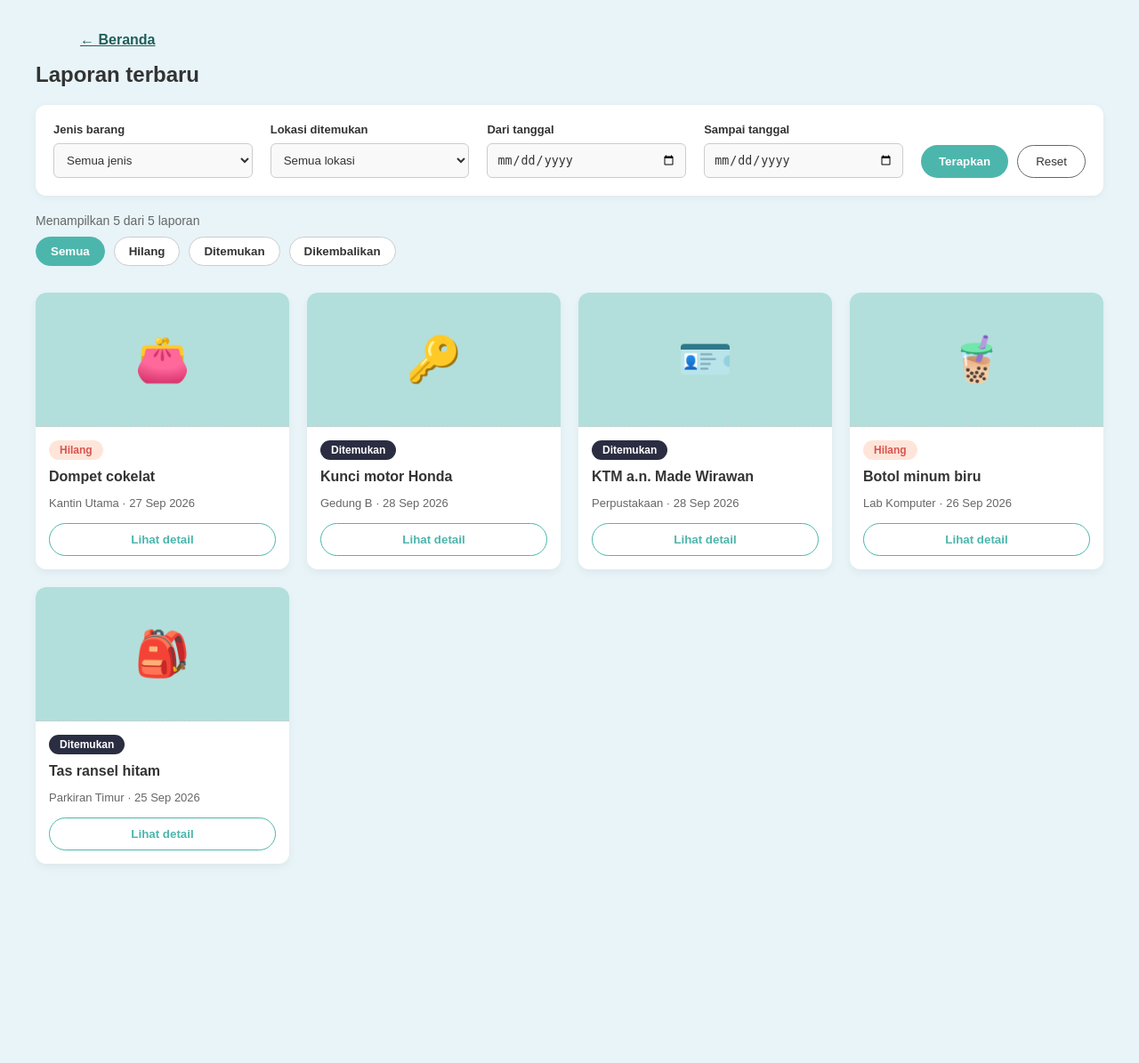
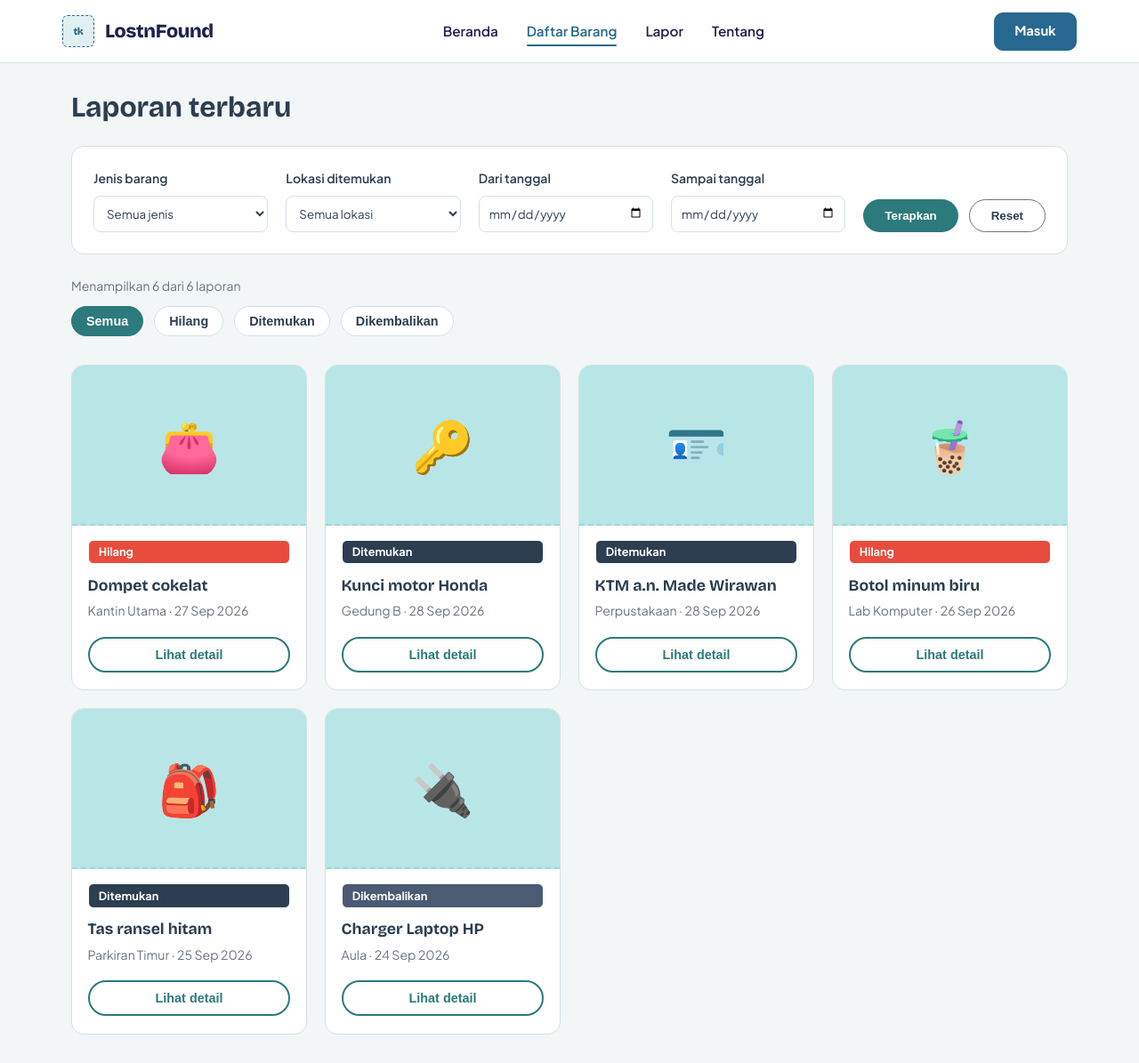
Before and after one commit to adhityamahardika/LostNFound, a PHP site: page /pages/laporan/laporan_page/laporan.html in a window 1280 px wide. Shown: the whole page at 89% size. Before the commit the page ends 971 px from the top, so only its background shows below. Run offline with PHP 8.4, Linux system fonts and the light colour scheme.

Commit message:
Fix Navbar and sync style

```diff
--- a/Frontend/pages/laporan/laporan_page/laporan.css
+++ b/Frontend/pages/laporan/laporan_page/laporan.css
@@ -1,50 +1,26 @@
-:root {
-    /* Palet Light Theme dari Wireframe */
-    --bg-main: #e8f4f8;      /* Biru/cyan sangat muda untuk latar web */
-    --bg-card: #ffffff;      /* Putih untuk kartu dan form */
-    --primary-teal: #4db6ac; /* Warna utama (teal/biru kehijauan) */
-    --image-placeholder: #b2dfdb; /* Teal muda untuk kotak foto */
+/* Laporan Page Styles - menggunakan variables dari core */
 
-    --text-dark: #333333;
-    --text-gray: #666666;
-    --border-color: #cccccc;
-
-    /* Warna Label Status */
-    --bg-hilang: #ffe5d9;    /* Peach */
-    --text-hilang: #d9534f;
-    --bg-ditemukan: #2b2d42; /* Navy */
-    --text-ditemukan: #ffffff;
-}
-
-body {
-    background-color: var(--bg-main);
-    color: var(--text-dark);
-    font-family: Arial, sans-serif;
-    margin: 0;
-    padding: 20px;
-}
-
-.container {
-    max-width: 1200px;
-    margin: 0 auto;
+main.container {
+    padding-block: 2rem;
 }
 
 h1 {
-    font-size: 24px;
-    margin-bottom: 20px;
+    font-size: clamp(1.5rem, 3vw, 2rem);
+    margin-bottom: 1.5rem;
+    font-family: var(--font-head);
 }
 
 /* Kotak Filter */
 .filter-box {
-    background-color: var(--bg-card);
-    padding: 20px;
-    border-radius: 12px;
+    background-color: var(--surface);
+    padding: 1.5rem;
+    border-radius: var(--radius);
     display: flex;
     flex-wrap: wrap;
-    gap: 20px;
+    gap: 1.25rem;
     align-items: flex-end;
-    margin-bottom: 20px;
-    box-shadow: 0 2px 8px rgba(0,0,0,0.05);
+    margin-bottom: 1.5rem;
+    border: 1px solid var(--line);
 }
 
 .filter-group {
@@ -55,181 +31,222 @@ h1 {
 }
 
 .filter-group label {
-    font-size: 13px;
-    font-weight: bold;
-    margin-bottom: 8px;
-    color: var(--text-dark);
+    font-size: 0.875rem;
+    font-weight: 600;
+    margin-bottom: 0.5rem;
+    color: var(--ink);
 }
 
 .filter-group select,
 .filter-group input {
-    background-color: #f9f9f9;
-    color: var(--text-dark);
-    border: 1px solid var(--border-color);
-    padding: 10px;
-    border-radius: 6px;
+    background-color: var(--surface);
+    color: var(--ink);
+    border: 1px solid var(--line);
+    padding: 0.625rem;
+    border-radius: 8px;
     outline: none;
+    font-family: var(--font-body);
+}
+
+.filter-group select:focus,
+.filter-group input:focus {
+    border-color: var(--primary);
 }
 
 .filter-actions {
     display: flex;
-    gap: 10px;
+    gap: 0.75rem;
 }
 
 .btn-terapkan {
-    background-color: var(--primary-teal);
-    color: white;
+    background-color: var(--primary);
+    color: var(--on-primary);
     border: none;
-    padding: 10px 20px;
-    border-radius: 20px;
-    font-weight: bold;
+    padding: 0.625rem 1.5rem;
+    border-radius: 999px;
+    font-weight: 600;
     cursor: pointer;
+    transition: transform .15s;
+}
+
+.btn-terapkan:hover {
+    transform: translateY(-2px);
 }
 
 .btn-reset {
     background-color: transparent;
-    color: var(--text-dark);
-    border: 1px solid var(--text-gray);
-    padding: 10px 20px;
-    border-radius: 20px;
+    color: var(--ink);
+    border: 1px solid var(--muted);
+    padding: 0.625rem 1.5rem;
+    border-radius: 999px;
+    font-weight: 600;
     cursor: pointer;
+    transition: transform .15s;
+}
+
+.btn-reset:hover {
+    transform: translateY(-2px);
 }
 
 /* Tabs Status */
 .summary-text {
-    color: var(--text-gray);
-    font-size: 14px;
-    margin-bottom: 10px;
+    color: var(--muted);
+    font-size: 0.875rem;
+    margin-bottom: 0.75rem;
 }
 
 .status-tabs {
     display: flex;
-    gap: 10px;
-    margin-bottom: 30px;
+    gap: 0.75rem;
+    margin-bottom: 2rem;
+    flex-wrap: wrap;
 }
 
 .status-btn {
-    background-color: var(--bg-card);
-    color: var(--text-dark);
-    border: 1px solid var(--border-color);
-    padding: 8px 16px;
-    border-radius: 20px;
+    background-color: var(--surface);
+    color: var(--ink);
+    border: 1px solid var(--line);
+    padding: 0.5rem 1rem;
+    border-radius: 999px;
     cursor: pointer;
-    transition: 0.2s;
-    font-weight: bold;
+    transition: all 0.2s;
+    font-weight: 600;
+    font-size: 0.9rem;
 }
 
 .status-btn.active {
-    background-color: var(--primary-teal);
-    color: white;
-    border-color: var(--primary-teal);
+    background-color: var(--primary);
+    color: var(--on-primary);
+    border-color: var(--primary);
+}
+
+.status-btn:hover {
+    transform: translateY(-1px);
 }
 
 /* Grid & Cards */
 .grid-container {
     display: grid;
-    grid-template-columns: repeat(auto-fill, minmax(250px, 1fr));
-    gap: 20px;
+    grid-template-columns: repeat(auto-fill, minmax(240px, 1fr));
+    gap: var(--gap);
 }
 
 .card {
-    background-color: var(--bg-card);
-    border-radius: 12px;
+    background-color: var(--surface);
+    border-radius: var(--radius);
     overflow: hidden;
     display: flex;
     flex-direction: column;
-    box-shadow: 0 4px 10px rgba(0,0,0,0.05);
+    border: 1px solid var(--line);
+    transition: transform .2s, border-color .2s;
+}
+
+.card:hover {
+    transform: translateY(-4px);
+    border-color: var(--primary);
 }
 
 .card-image {
-    height: 150px;
-    background-color: var(--image-placeholder);
+    height: 180px;
+    background-color: #B8E6E6;
     display: flex;
     align-items: center;
     justify-content: center;
-    font-size: 50px;
-    border-bottom: 1px dashed var(--border-color); /* Garis putus-putus seperti di wireframe */
+    font-size: 3.5rem;
+    border-bottom: 2px dashed #A0D8D8;
+    color: var(--muted);
 }
 
 .card-content {
-    padding: 15px;
+    padding: 1rem 1.1rem 1.2rem;
+    display: flex;
+    flex-direction: column;
+    gap: 0.4rem;
+    flex: 1;
 }
 
 .badge {
     display: inline-block;
-    padding: 4px 12px;
-    font-size: 12px;
-    border-radius: 12px;
-    margin-bottom: 10px;
-    font-weight: bold;
+    padding: 0.15rem 0.7rem;
+    font-size: 0.8rem;
+    border-radius: 6px;
+    margin-bottom: 0.5rem;
+    font-weight: 700;
 }
 
-/* Pewarnaan Badge spesifik dari Wireframe */
+/* Pewarnaan Badge */
 .badge.hilang {
-    background-color: var(--bg-hilang);
-    color: var(--text-hilang);
+    background-color: var(--hilang);
+    color: white;
 }
 .badge.ditemukan {
-    background-color: var(--bg-ditemukan);
-    color: var(--text-ditemukan);
+    background-color: var(--ditemukan);
+    color: white;
+}
+.badge.dikembalikan {
+    background-color: var(--kembali);
+    color: white;
 }
 
 .card-title {
-    font-size: 16px;
-    margin: 0 0 5px 0;
-    color: var(--text-dark);
+    font-size: 1.1rem;
+    margin: 0;
+    color: var(--ink);
+    font-family: var(--font-head);
 }
 
 .card-info {
-    font-size: 13px;
-    color: var(--text-gray);
-    margin-bottom: 15px;
+    font-size: 0.88rem;
+    color: var(--muted);
+    margin: 0;
 }
 
-/* --- PERBAGUS TOMBOL LIHAT DETAIL --- */
+/* Tombol Lihat Detail */
 .btn-detail {
     display: block;
     width: 100%;
     text-align: center;
-    padding: 10px;
-    margin-top: 15px;
+    padding: 0.625rem;
+    margin-top: 0.75rem;
     background: transparent;
-    color: var(--primary-teal);
-    border: 1px solid var(--primary-teal);
-    border-radius: 20px;
-    font-weight: bold;
+    color: var(--primary);
+    border: 2px solid var(--primary);
+    border-radius: 999px;
+    font-weight: 600;
     cursor: pointer;
-    transition: all 0.3s ease;
+    transition: all 0.2s ease;
+    font-size: 0.9rem;
 }
 
 .btn-detail:hover {
-    background: var(--primary-teal);
-    color: white;
+    background: var(--primary);
+    color: var(--on-primary);
+    transform: translateY(-2px);
 }
 
-/* --- GAYA MODAL / POPUP --- */
+/* Modal / Popup */
 .modal-overlay {
     position: fixed;
     top: 0;
     left: 0;
     width: 100%;
     height: 100%;
-    background-color: rgba(0, 0, 0, 0.6); /* Latar belakang gelap transparan */
+    background-color: rgba(0, 0, 0, 0.6);
     display: flex;
     align-items: center;
     justify-content: center;
-    z-index: 1000; /* Agar muncul paling depan */
-    backdrop-filter: blur(3px); /* Efek blur estetik di background */
+    z-index: 1000;
+    backdrop-filter: blur(3px);
 }
 
 .modal-content {
-    background-color: var(--bg-card);
-    border-radius: 16px;
-    padding: 30px;
+    background-color: var(--surface);
+    border-radius: var(--radius);
+    padding: 2rem;
     width: 90%;
     max-width: 800px;
-    max-height: 90vh; /* Maksimal tinggi 90% layar */
-    overflow-y: auto; /* Bisa di-scroll kalau isinya panjang */
+    max-height: 90vh;
+    overflow-y: auto;
     position: relative;
     box-shadow: 0 10px 30px rgba(0,0,0,0.2);
 }
@@ -295,21 +328,44 @@ h1 {
     }
     .modal-gallery {
         min-height: 200px;
-        font-size: 60px;
+        font-size: 4rem;
     }
 }
 
-/* ===== Perbaikan aksesibilitas & responsif ===== */
-[hidden] { display: none !important; }
-.page-nav { max-width: 1100px; margin: 0 auto; padding: 16px 20px 0; }
-.page-nav a { color: #1f5f59; font-weight: bold; }
-.filter-group select:focus-visible, .filter-group input:focus-visible,
-.status-btn:focus-visible, .btn-detail:focus-visible, .close-btn:focus-visible,
-.btn-terapkan:focus-visible, .btn-reset:focus-visible, .btn-kembali:focus-visible {
-    outline: 3px solid #1f5f59; outline-offset: 2px;
+/* Accessibility & States */
+[hidden] {
+    display: none !important;
 }
-.status-tabs { flex-wrap: wrap; }
-.close-btn { background: none; border: 0; padding: 0 8px; line-height: 1; }
-.empty-state { grid-column: 1 / -1; text-align: center; color: #595959; padding: 40px 0; }
-.claim-hint { background-color: #fff8e1; color: #6b5200; padding: 15px; border-radius: 8px; margin-top: 15px; }
-.badge.dikembalikan { background-color: #e3e8ef; color: #2f3b4c; }
+
+.filter-group select:focus-visible,
+.filter-group input:focus-visible,
+.status-btn:focus-visible,
+.btn-detail:focus-visible,
+.close-btn:focus-visible,
+.btn-terapkan:focus-visible,
+.btn-reset:focus-visible,
+.btn-kembali:focus-visible {
+    outline: 3px solid var(--accent);
+    outline-offset: 2px;
+}
+
+.empty-state {
+    grid-column: 1 / -1;
+    text-align: center;
+    color: var(--muted);
+    padding: 3rem 1rem;
+    font-size: 1rem;
+}
+
+.claim-hint {
+    background-color: #fff8e1;
+    color: #6b5200;
+    padding: 1rem;
+    border-radius: 8px;
+    margin-top: 1rem;
+    border-left: 3px solid #ffc93c;
+}
+
+.claim-hint strong {
+    color: #6b5200;
+}
--- a/Frontend/pages/laporan/laporan_page/laporan.html
+++ b/Frontend/pages/laporan/laporan_page/laporan.html
@@ -5,10 +5,35 @@
     <meta name="viewport" content="width=device-width, initial-scale=1.0">
     <meta name="description" content="Daftar barang hilang dan temuan di kampus.">
     <title>Daftar Laporan - LostnFound</title>
+    <link rel="preconnect" href="https://fonts.googleapis.com">
+    <link rel="preconnect" href="https://fonts.gstatic.com" crossorigin>
+    <link href="https://fonts.googleapis.com/css2?family=Bricolage+Grotesque:wght@600;700;800&family=Plus+Jakarta+Sans:wght@400;500;600;700&display=swap" rel="stylesheet">
+    <link rel="stylesheet" href="../../../core/css/variables.css">
+    <link rel="stylesheet" href="../../../core/css/base.css">
+    <link rel="stylesheet" href="../../../core/css/navbar.css">
+    <link rel="stylesheet" href="../../../core/css/components.css">
     <link rel="stylesheet" href="laporan.css">
 </head>
 <body>
-    <header class="page-nav"><a href="../../../index.html">&larr; Beranda</a></header>
+    <!-- Header Navigasi -->
+    <header class="site-nav-wrapper">
+        <nav class="container site-nav" aria-label="Navigasi Utama">
+            <a class="brand-group" href="../../../index.html">
+                <span class="brand-logo-box">tk</span>
+                <span class="brand-title">LostnFound</span>
+            </a>
+            <ul class="nav-menu">
+                <li><a class="nav-link" href="../../../index.html">Beranda</a></li>
+                <li><a class="nav-link active" href="laporan.html">Daftar Barang</a></li>
+                <li><a class="nav-link" href="../laporan_pop_up/laporan_pop_up.html">Lapor</a></li>
+                <li><a class="nav-link" href="../../../index.html#cara-kerja">Tentang</a></li>
+            </ul>
+            <div class="nav-actions">
+                <a class="btn-nav-action" href="../../login/login.html">Masuk</a>
+            </div>
+        </nav>
+    </header>
+
     <main class="container">
         <h1>Laporan terbaru</h1>
 
--- a/Frontend/pages/laporan/laporan_page/laporan.js
+++ b/Frontend/pages/laporan/laporan_page/laporan.js
@@ -4,7 +4,8 @@ const dummyData = [
     { id: 2, nama: "Kunci motor Honda", jenis: "Kendaraan", lokasi: "Gedung B", tanggal: "2026-09-28", status: "Ditemukan", img: "🔑" },
     { id: 3, nama: "KTM a.n. Made Wirawan", jenis: "Dokumen", lokasi: "Perpustakaan", tanggal: "2026-09-28", status: "Ditemukan", img: "🪪" },
     { id: 4, nama: "Botol minum biru", jenis: "Aksesoris", lokasi: "Lab Komputer", tanggal: "2026-09-26", status: "Hilang", img: "🧋" },
-    { id: 5, nama: "Tas ransel hitam", jenis: "Tas", lokasi: "Parkiran Timur", tanggal: "2026-09-25", status: "Ditemukan", img: "🎒" }
+    { id: 5, nama: "Tas ransel hitam", jenis: "Tas", lokasi: "Parkiran Timur", tanggal: "2026-09-25", status: "Ditemukan", img: "🎒" },
+    { id: 6, nama: "Charger Laptop HP", jenis: "Elektronik", lokasi: "Aula", tanggal: "2026-09-24", status: "Dikembalikan", img: "🔌" }
 ];
 
 let currentStatusFilter = 'Semua';
```
Also changed, not shown: other parts of Frontend/pages/laporan/laporan_page/laporan.css (+32 -16 lines).
